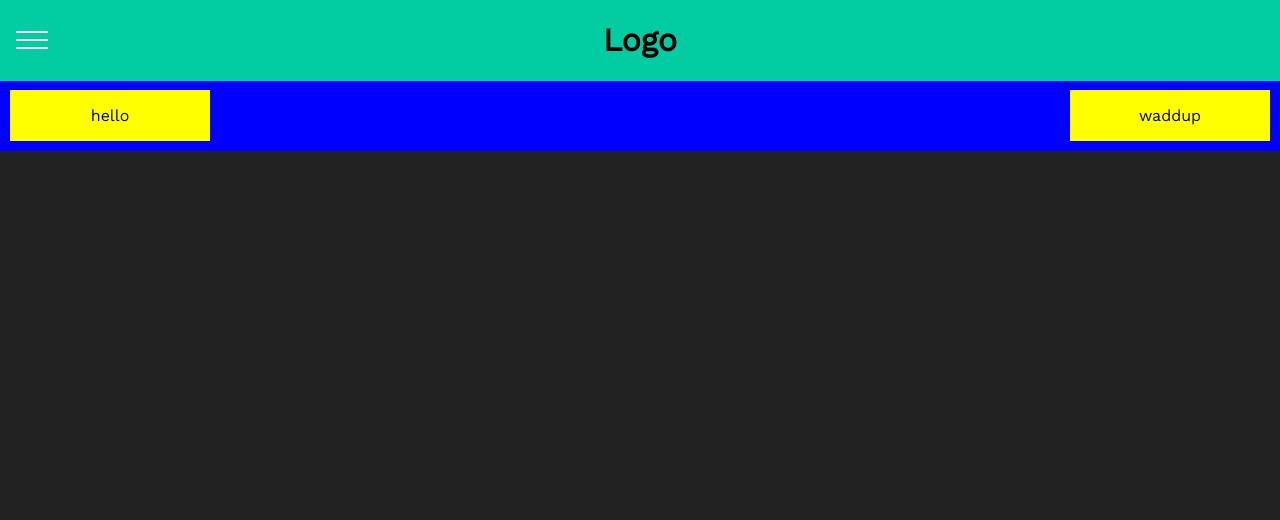
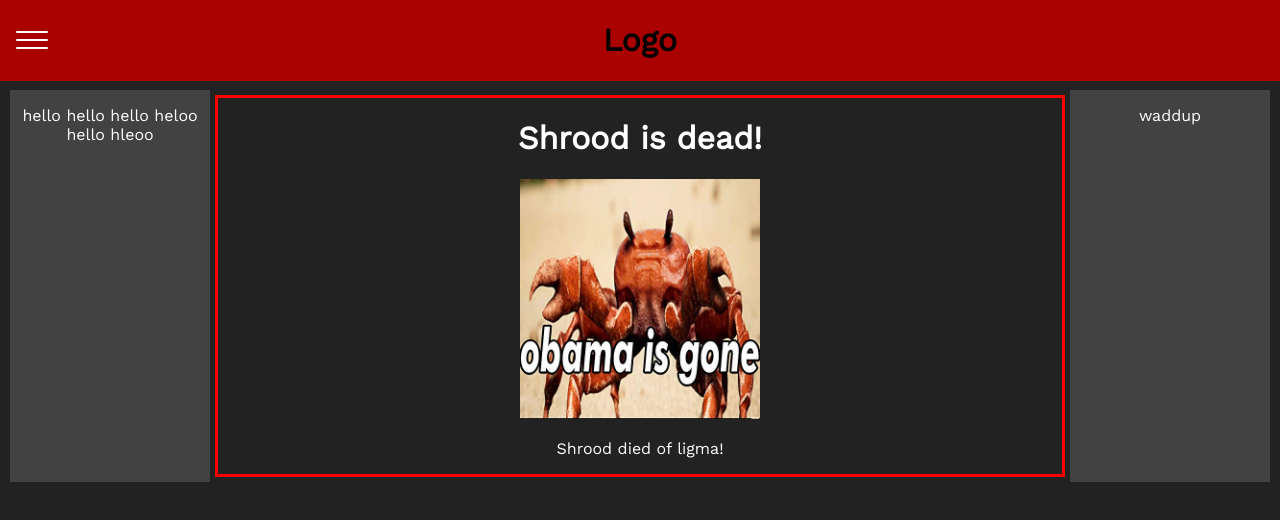
Before and after one commit to perkynades/Webtek-gruppeoppgave-gruppe-3, a plain HTML site: page new_index.html in a window 1280 px wide. Drawn offline with nearby package versions, Linux system fonts and the light colour scheme.

Commit message:
Final version of mal

```diff
--- a/master.css
+++ b/master.css
@@ -1,5 +1,5 @@
 :root {
-  --background: rgba(0, 214, 170, 0.95);
+  --background: rgba(179, 0, 0, 0.95);
 }
 
 *, *::before, *::after {
@@ -127,6 +127,16 @@ nav a:hover {
   display: none;
 }
 
+.main-article {
+  display: block;
+  position: fixed;
+  top: 80px;
+  width: 100%;
+  text-align: center;
+  background-color: #222;
+  color: white;
+}
+
 /*Makes it so that the website changes to a
   pc friendly version when the screen width
   of a device is wider than 800px*/
@@ -134,22 +144,29 @@ nav a:hover {
   .grid-container {
     display: grid;
     position: fixed;
-    top:80px;
+    top: 80px;
     width: 100%;
     grid-template-columns: 200px auto 200px;
-    background-color: blue;
+    background-color: #222;
     padding: 10px;
     z-index: 900;
   }
 
   .grid-item {
-    background-color: yellow;
+    background-color: #424242;
     text-align: center;
+    color: white;
   }
 
   .grid-text {
     text-align: center;
-    padding-right: 5px;
-    padding-left: 5px;
+    color: white;
+    margin: 5px;
+    border-style: solid;
+    border-color: red;
+  }
+
+  .main-article {
+    display: none;
   }
 }
--- a/new_index.html
+++ b/new_index.html
@@ -41,18 +41,26 @@
       </label>
     </header>
 
-    <!--Gets displayed when device size is wider than 800px -->
+    <!--Gets displayed when device size is WIDER than 800px -->
     <div class="grid-container">
       <div class="grid-item">
-        <p>hello</p>
+        <p>hello hello hello heloo hello hleoo</p>
       </div>
       <div class="grid-text">
-        <p></p>
+        <h1>Shrood is dead!</h1>
+        <img src="obama_is_gone.jpg" alt="Obama is gone!" widht="200px" height="240px">
+        <p>Shrood died of ligma!</p>
       </div>
       <div class="grid-item">
         <p>waddup</p>
       </div>
     </div>
 
+    <!--Gets displayed when device size is LESS than 800px -->
+    <article class="main-article">
+      <h1>Shrood is dead!</h1>
+      <img src="obama_is_gone.jpg" alt="Obama is gone!" widht="200px" height="240px">
+      <p>Shrood died of ligma!</p>
+    </article>
   </body>
 </html>
```
Also changed, not shown: obama_is_gone.jpg (added).
